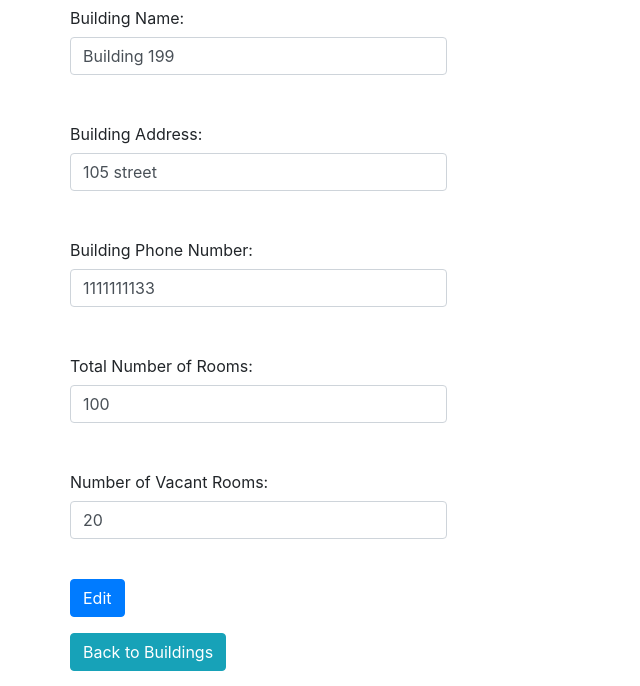
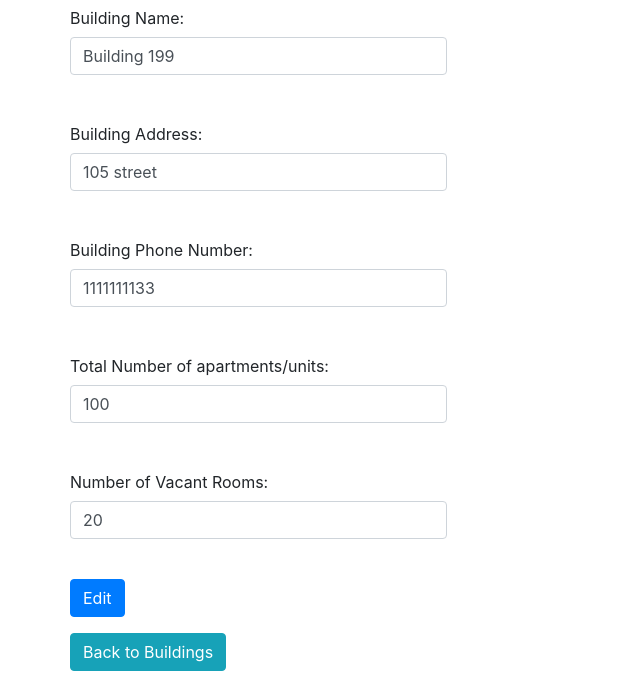
Before and after one commit to hmatt33/brms, a PHP site: page /edit_building.php?id=1 in a window 1280 px wide. Shown: the part 159-845 px from the top of the page, without its empty margins (0-640 px from the left). Run offline with PHP 8.4, Linux system fonts and the light colour scheme; data comes from the database, SQL or seed files in the repository.

Commit message:
fixed structure and changed total rooms label

```diff
--- a/edit_building.php
+++ b/edit_building.php
@@ -48,7 +48,7 @@
         }
         //look for number of total rooms in the building
         if (empty($_POST['TotalRooms'])) {
-            $errors[] = 'You forgot to enter the total rooms';
+          $errors[] = 'You forgot to enter the total apartments/units';
         } else {
           $rooms = mysqli_real_escape_string($dbcon, trim($_POST['TotalRooms']));
         }
@@ -107,7 +107,7 @@
         <br>
         <p><label class="col-form-label" for="PhoneNumber">Building Phone Number:</label><input class="fl-left form-control" type="text" name="PhoneNumber" size="30" maxlength="50" value="' . $row[2] . '"></p>
         <br>
-        <p><label class="col-form-label" for="TotalRooms">Total Number of Rooms:</label><input class="fl-left form-control" type="number" name="TotalRooms" size="30" maxlength="50" value="' . $row[3] . '"></p>
+        <p><label class="col-form-label" for="TotalRooms">Total Number of apartments/units:</label><input class="fl-left form-control" type="number" name="TotalRooms" size="30" maxlength="50" value="' . $row[3] . '"></p>
         <br>
         <p><label class="col-form-label" for="TotalVacRooms">Number of Vacant Rooms:</label><input class="fl-left form-control" type="number" name="TotalVacRooms" size="30" maxlength="50" value="' . $row[4] . '"></p>
         <br>
```
Lines whose indentation alone changed are shown as unchanged.
